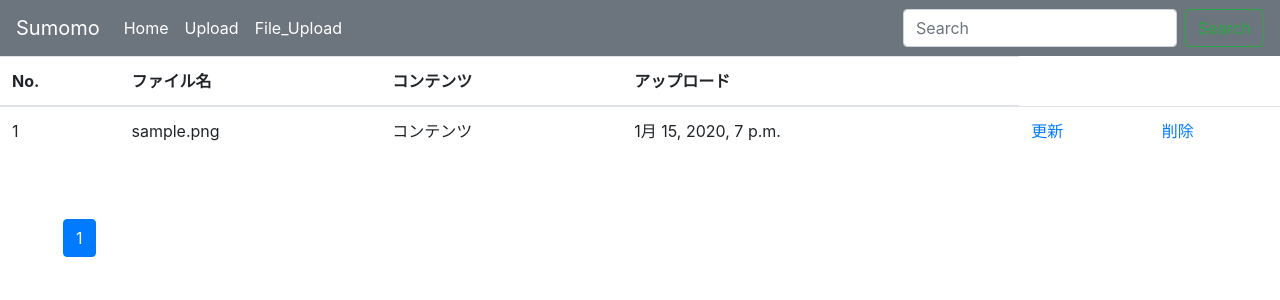
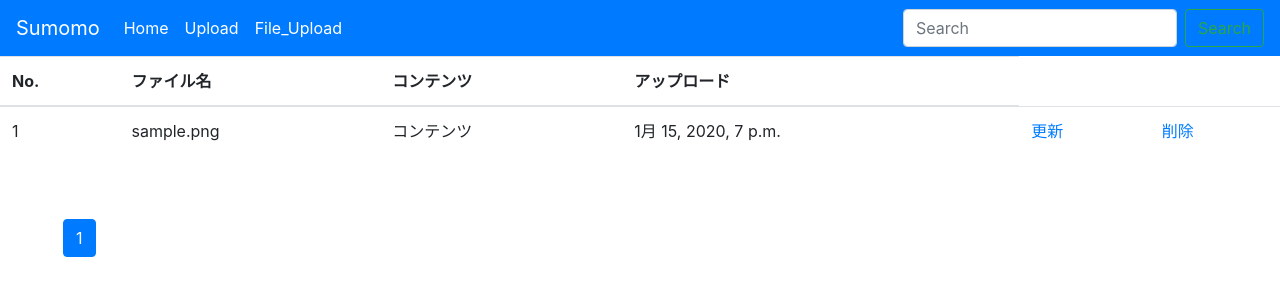
Before and after one commit to Hirakawa0123/Sumomo_Logic, a Django app: page / in a window 1280 px wide. Shown: the top 300 px of the page. Run offline with Django 3.2, Linux system fonts and the light colour scheme; tables that the repository leaves empty hold one stand-in row (values such as "Sample post").

Commit message:
sumomo update readme

```diff
--- a/django/templates/snippets/header.html
+++ b/django/templates/snippets/header.html
@@ -1,5 +1,5 @@
 {% comment %} <nav class="navbar navbar-expand-lg navbar-light bg-secondary fixed-top"> {% endcomment %}
-<nav class="navbar navbar-expand-lg navbar-light bg-secondary">
+<nav class="navbar navbar-expand-lg navbar-light bg-primary">
   <a class="navbar-brand text-white" href="{% url 'list' %}" >Sumomo</a>
   <button class="navbar-toggler" type="button" data-toggle="collapse" data-target="#navbarSupportedContent" aria-controls="navbarSupportedContent" aria-expanded="false" aria-label="Toggle navigation">
     <span class="navbar-toggler-icon"></span>
```
